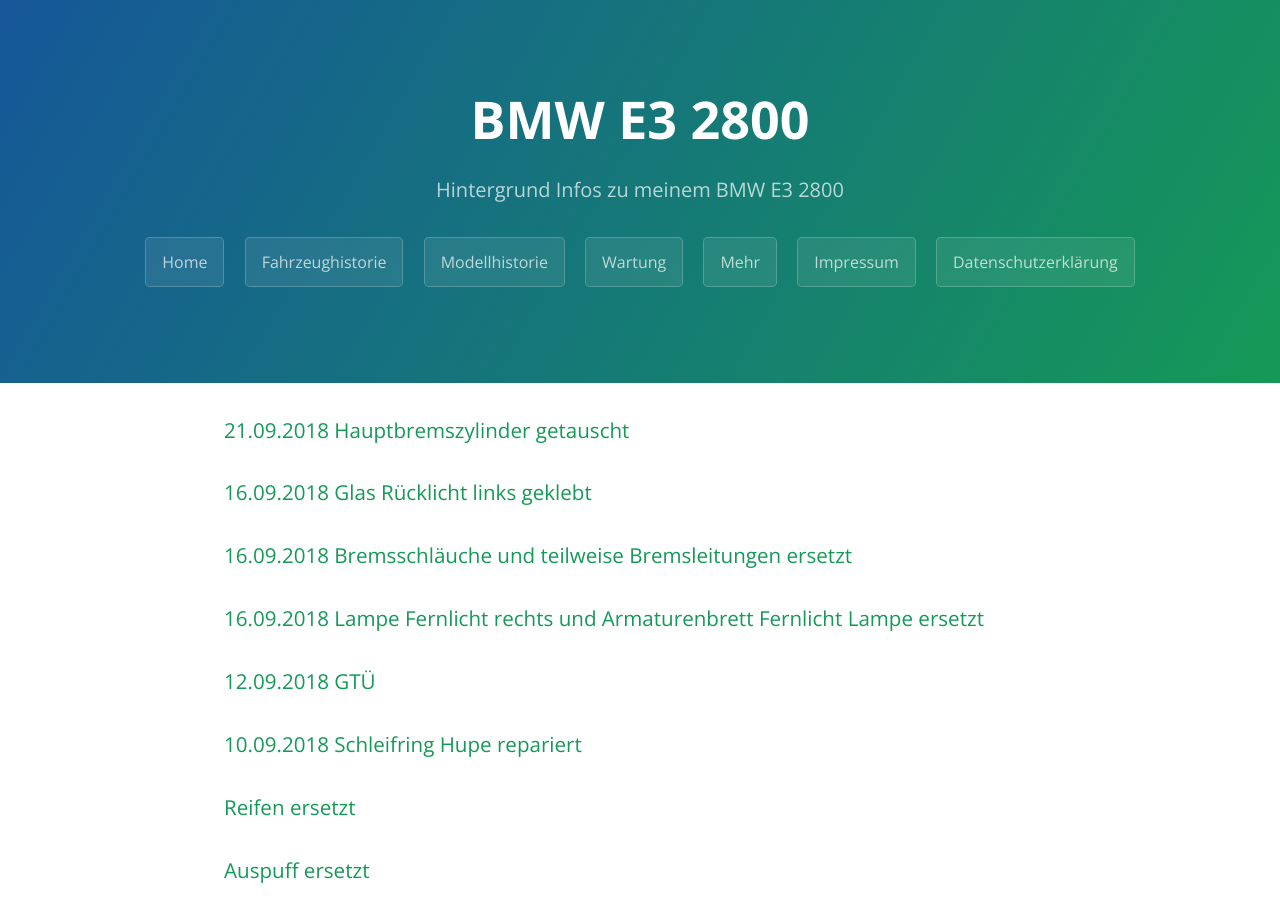
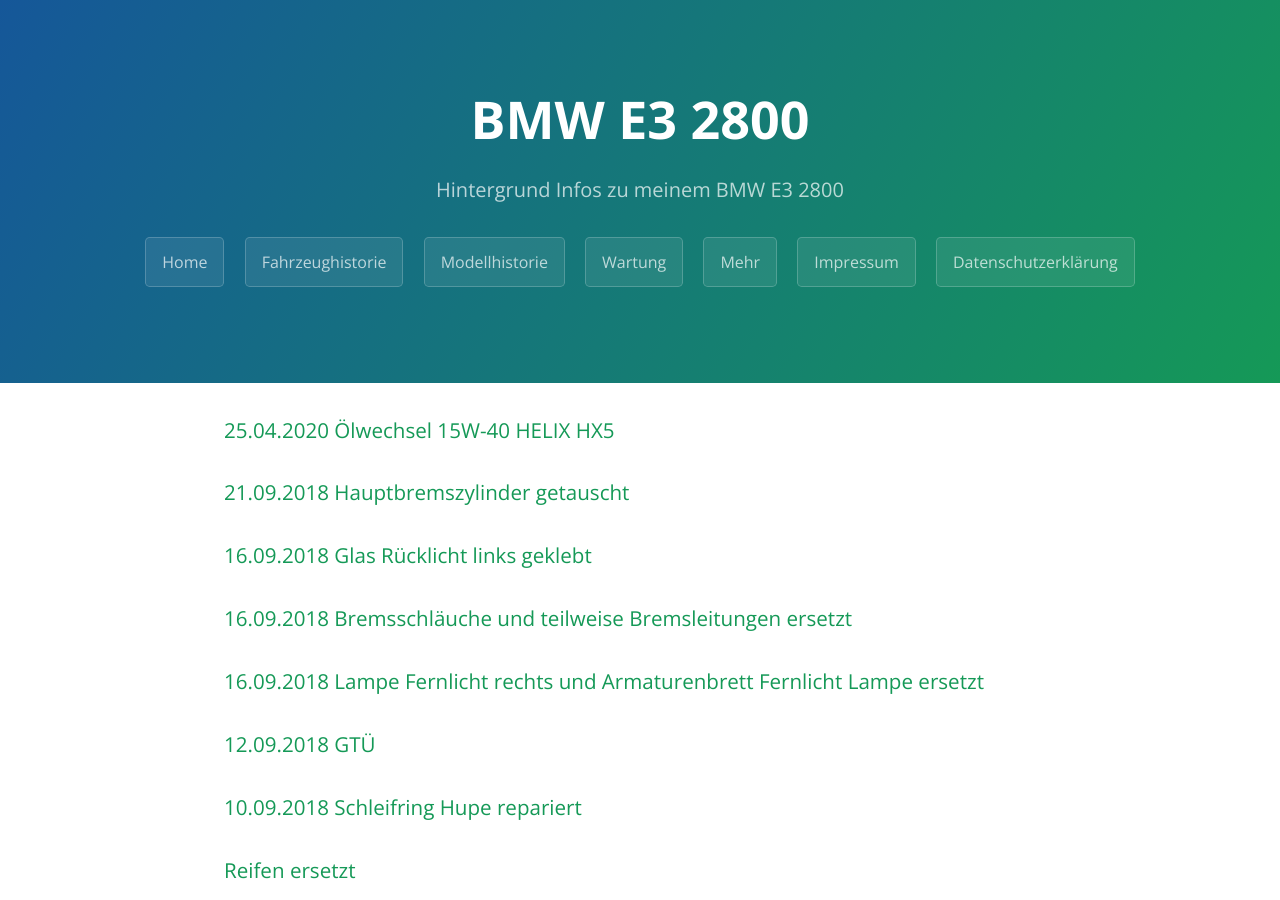
Before and after one commit to trautw/BMW-E3-2800, a Jekyll site: the page built from docs/_pages/03_maintenance.md, in a window 1280 px wide and 900 px high. Built offline with Jekyll 4.4.1, drawn with Linux system fonts in a browser that asks for light colours.

Commit message:
Update 03_maintenance.md

```diff
--- a/docs/_pages/03_maintenance.md
+++ b/docs/_pages/03_maintenance.md
@@ -3,6 +3,8 @@ layout: default
 title: Wartung
 permalink: /maintenance/
 ---
+
+### 25.04.2020 Ölwechsel 15W-40 HELIX HX5
 
 ### 21.09.2018 Hauptbremszylinder getauscht
 
```
